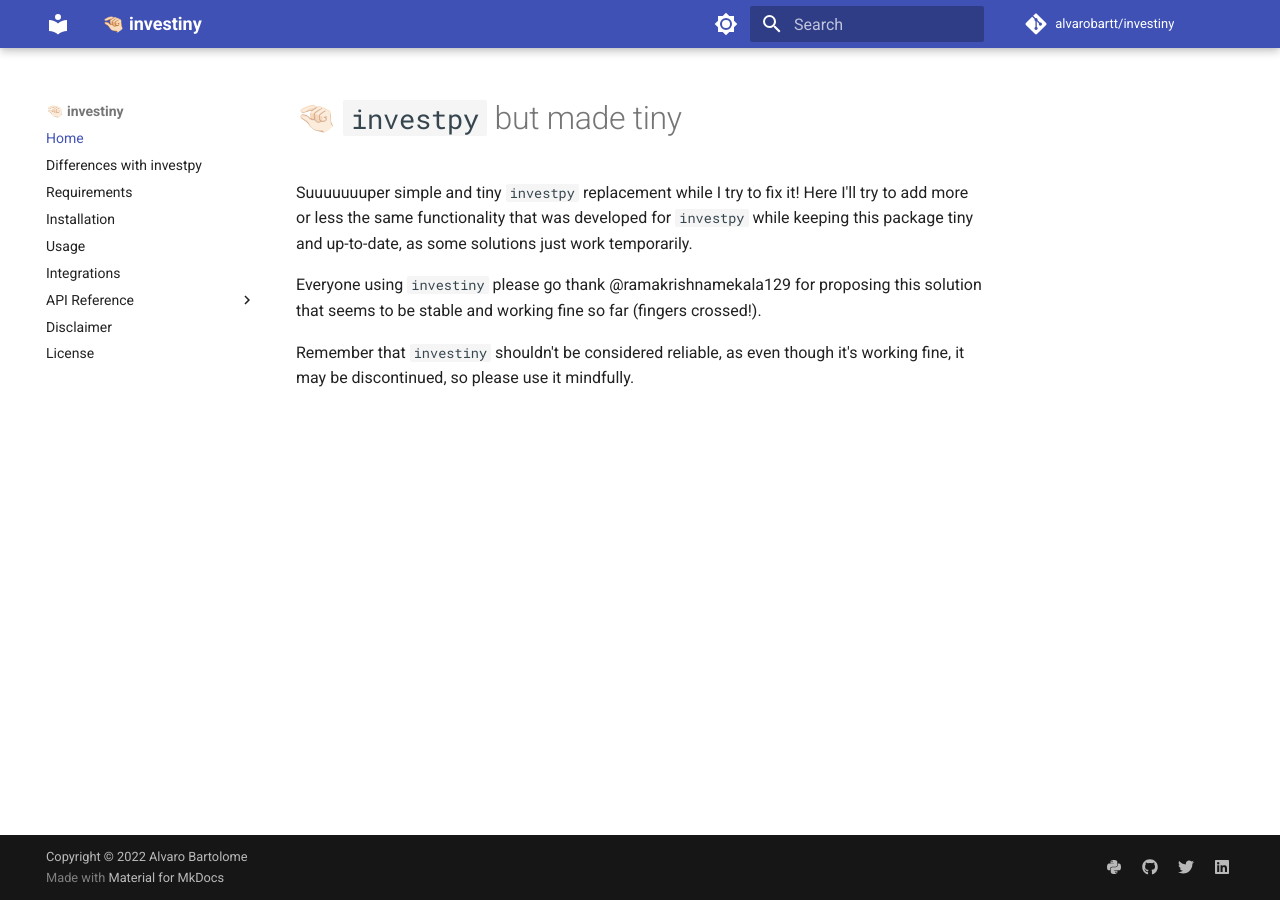
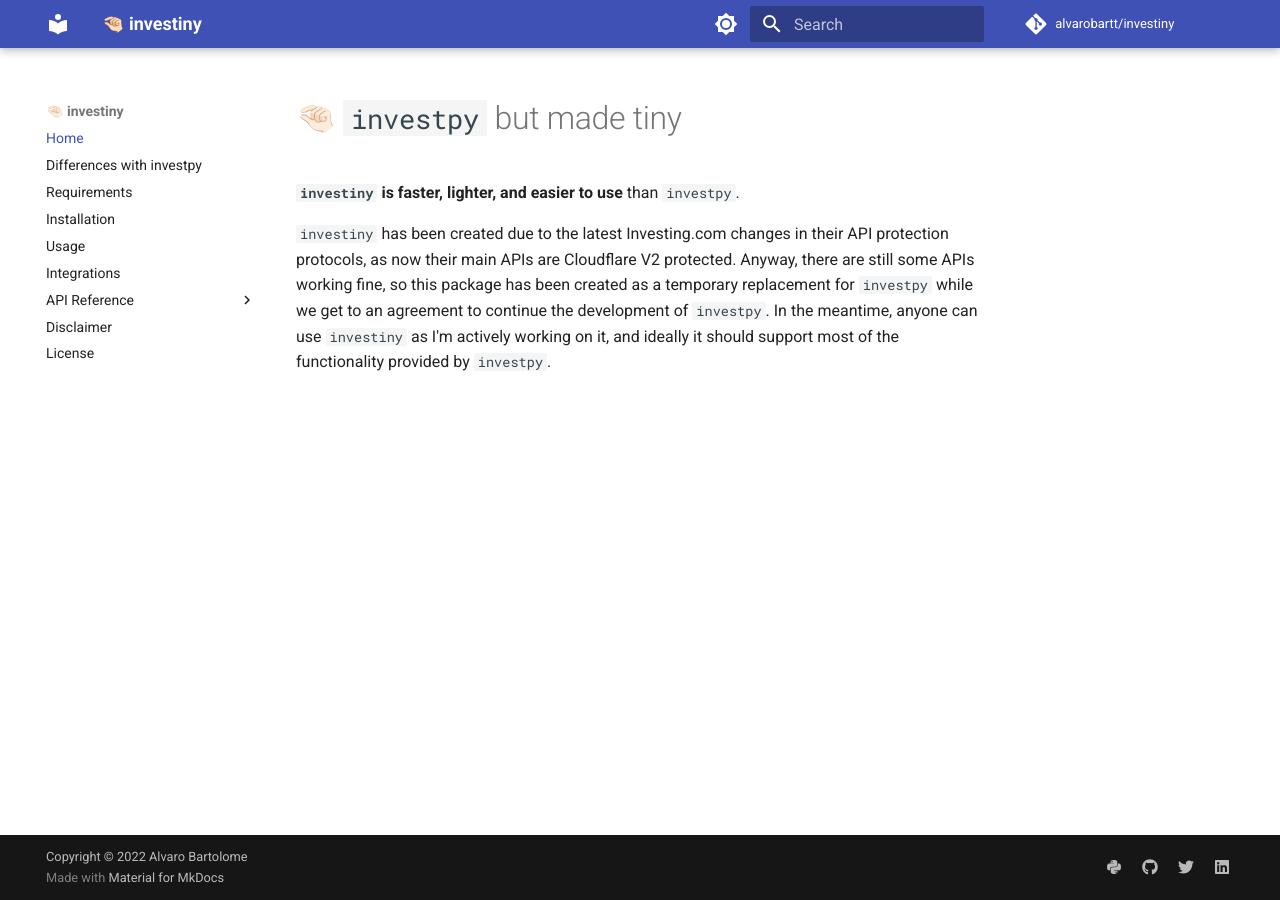
Before and after one commit to alvarobartt/investiny, an MkDocs documentation site: the page built from docs/index.md, in a window 1280 px wide. Built offline with MkDocs 1.6.1 and Material for MkDocs 9.7.7, drawn with Linux system fonts in a browser that asks for light colours; comment, search, counter and statistics services are not loaded.

Commit message:
📝 Update `README.md` and `docs/index.md`

```diff
--- a/docs/index.md
+++ b/docs/index.md
@@ -1,11 +1,9 @@
 # 🤏🏻 `investpy` but made tiny
 
-Suuuuuuuper simple and tiny `investpy` replacement while I try to fix it! Here I'll try
-to add more or less the same functionality that was developed for `investpy` while keeping this
-package tiny and up-to-date, as some solutions just work temporarily.
+**`investiny` is faster, lighter, and easier to use** than `investpy`.
 
-Everyone using `investiny` please go thank @ramakrishnamekala129 for proposing this solution
-that seems to be stable and working fine so far (fingers crossed!).
-
-Remember that `investiny` shouldn't be considered reliable, as even though it's working fine,
-it may be discontinued, so please use it mindfully.
+`investiny` has been created due to the latest Investing.com changes in their API protection protocols, as
+now their main APIs are Cloudflare V2 protected. Anyway, there are still some APIs working fine, so this package
+has been created as a temporary replacement for `investpy` while we get to an agreement to continue the development
+of `investpy`. In the meantime, anyone can use `investiny` as I'm actively working on it, and ideally it should support
+most of the functionality provided by `investpy`.
```
Also changed, not shown: README.md (+6 -8 lines).
